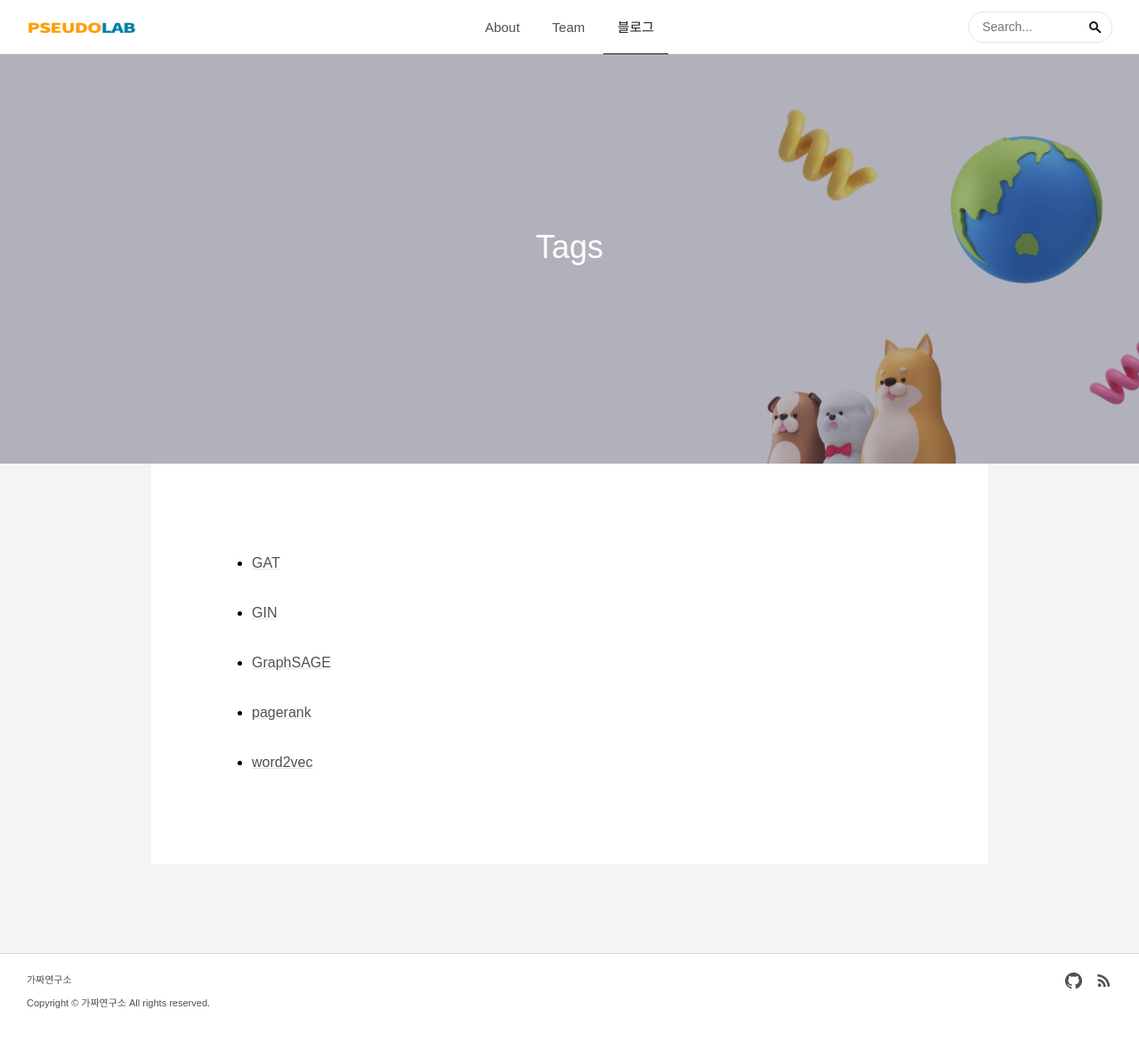
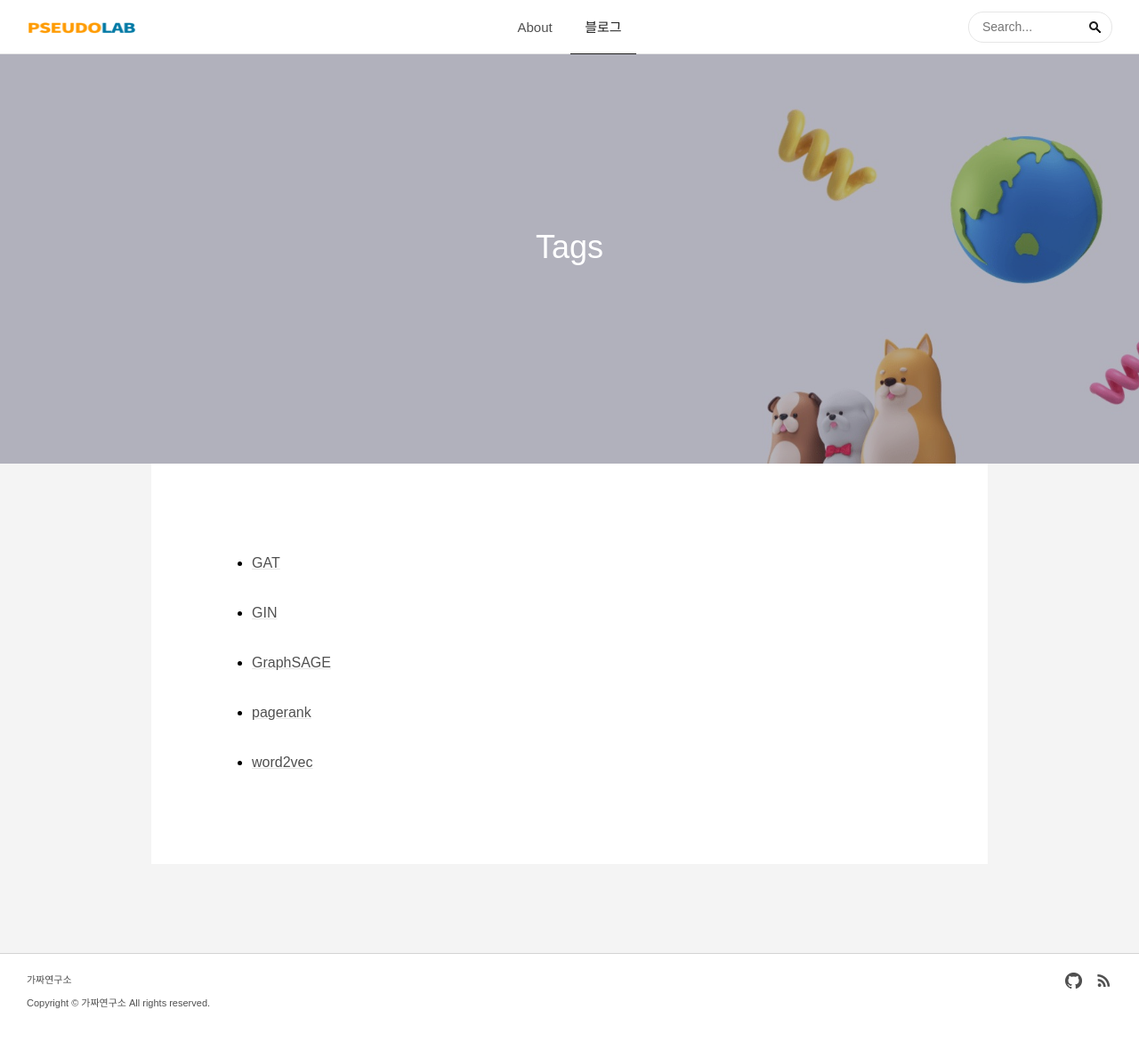
Before and after one commit to Pseudo-Lab/graph, a Jekyll site: the page built from tags.md, in a window 1280 px wide. Shown: the whole page at 89% size. Built offline with Jekyll 4.4.1, drawn with Linux system fonts in a browser that asks for light colours; some web fonts are replaced.

Commit message:
Update header.html

```diff
--- a/_includes/header.html
+++ b/_includes/header.html
@@ -16,7 +16,7 @@
 
     <ul id="menu" class="nav">
         <li class="{% if page.url == '/about/' %} active {% endif %}"><a href="{{ base_path }}/about/">About</a></li>
-        <li class="{% if page.url == '/team/' %} active {% endif %}"><a href="{{ base_path }}/team/">Team</a></li>
+<!--         <li class="{% if page.url == '/team/' %} active {% endif %}"><a href="{{ base_path }}/team/">Team</a></li> -->
         <li class="{% if page.url != '/about/' and page.url != '/team/' %} active {% endif %}"><a href="{{ base_path }}/">블로그</a></li>
     </ul>
 </div>
```
